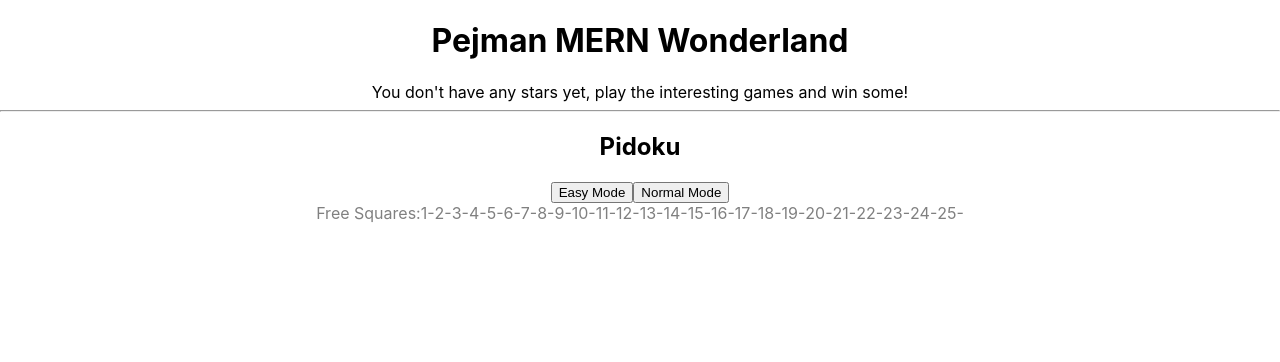
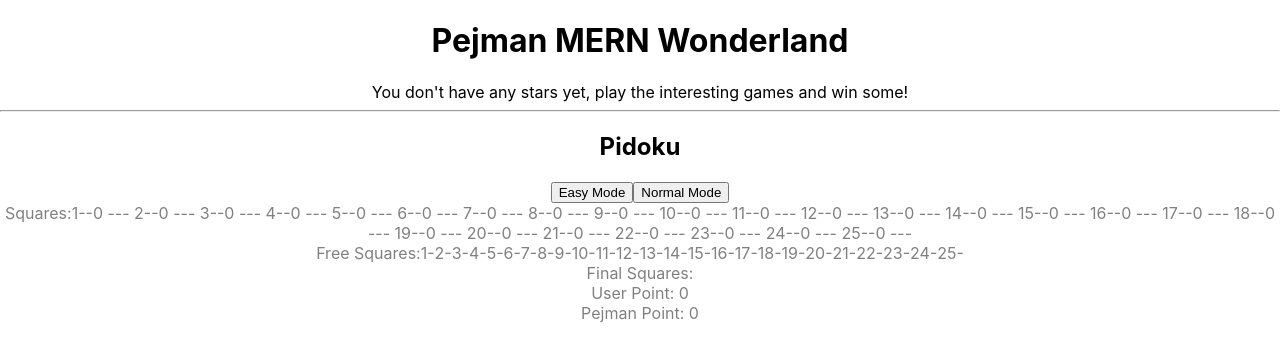
Before and after one commit to PejmanFSD/Pejman-MERN-Wonderland, a React (Create React App) app in the folder client/: page / in a window 1280 px wide. Both pictures are taken after a click on the button "Pidoku". Shown: the top 362 px of the page. Built offline with nearby package versions, Linux system fonts and the light colour scheme.

Commit message:
Calculating the total points.
When all the 24 squares are selected, the total point of the user and their opponent will be calculated.

```diff
--- a/client/src/Pidoku/Pidoku.jsx
+++ b/client/src/Pidoku/Pidoku.jsx
@@ -61,6 +61,7 @@ export default function Pidoku() {
   const [isWin, setIsWin] = useState("");
   const [finalSquares, setFinalSquares] = useState([]);
   const [isShowTime, setIsShowTime] = useState(false);
+  const [isGameResult, setIsGameResult] = useState(false);
 
   const runEasyMode = () => {
     setEasyMode(true);
@@ -118,7 +119,7 @@ export default function Pidoku() {
       currSquares.map((s) =>
         s.id === pejmanNewChoice
           ? { ...s, text: pejmanNums[0], owner: "Pejman" }
-          : s,
+          : s
       ),
     );
     setPejmanNums(pejmanNums.filter((el) => pejmanNums.indexOf(el) !== 0));
@@ -127,6 +128,9 @@ export default function Pidoku() {
   };
   const handleShowTime = () => {
     setIsShowTime(true);
+  }
+  const handleGameResult = () => {
+    setIsGameResult(true);
   }
   useEffect(() => {
     if (isShowTime) {
@@ -152,6 +156,19 @@ export default function Pidoku() {
       }
     }
   }, [isShowTime]);
+  useEffect(() => {
+    if (isGameResult) {
+      for (const s of squares) {
+        if (finalSquares.includes(s.id)) {
+          if (s.owner === "User") {
+            setUserPoint((currUserPoint) => currUserPoint + s.text);
+          } else {
+            setPejmanPoint((currPejmanPoint) => currPejmanPoint + s.text);
+          }
+        }
+      }
+    }
+  }, [isGameResult]);
   return (
     <div>
       <h2>Pidoku</h2>
@@ -170,8 +187,20 @@ export default function Pidoku() {
         )
       )}
       <div style={{ color: "gray" }}>
+        Squares:
+        {squares.map((s) => (
+          <div style={{ display: "inline", color: "gray" }}>{s.id}-{s.owner}-{s.text} --- </div>
+        ))}
+      </div>
+      <div style={{ color: "gray" }}>
         Free Squares:
         {Object.values(freeSquares).map((s) => (
+          <div style={{ display: "inline", color: "gray" }}>{s}-</div>
+        ))}
+      </div>
+      <div style={{ color: "gray" }}>
+        Final Squares:
+        {Object.values(finalSquares).map((s) => (
           <div style={{ display: "inline", color: "gray" }}>{s}-</div>
         ))}
       </div>
@@ -220,6 +249,8 @@ export default function Pidoku() {
           <button onClick={handleOk}>Ok</button>
         </div>
       )}
+      <div style={{ color: "gray" }}>User Point: {userPoint}</div>
+      <div style={{ color: "gray" }}>Pejman Point: {pejmanPoint}</div>
       {isGameStarted &&
         new Array(25).fill(null).map((el, idx) =>
           (idx + 1) % 5 !== 0 ? (
@@ -267,11 +298,14 @@ export default function Pidoku() {
           <button onClick={handleAllowPejman}>Ok</button>
         </div>
       )}
-      {freeSquares.length === 1 &&
+      {freeSquares.length === 1 && finalSquares.length === 0 &&
         <div>
-          <div>All 24 squares are selected, the result of the game relies on the last square</div>
-          <button onClick={handleShowTime}>Show the game result</button>
+          <div>All 24 squares are selected, the result of the game relies on the squares around the last empty one</div>
+          <button onClick={handleShowTime}>Show the decisive squares</button>
         </div>
+      }
+      {finalSquares.length !== 0 &&
+        <button onClick={handleGameResult}>Show the Game Result</button>
       }
     </div>
   );
--- a/client/src/Pidoku/Square.jsx
+++ b/client/src/Pidoku/Square.jsx
@@ -1,5 +1,3 @@
-import { useState } from "react";
-
 export default function Square({
   userNums,
   setUserNums,
@@ -18,7 +16,7 @@ export default function Square({
   const handleClick = () => {
     setSquares((currSquares) =>
       currSquares.map((s) =>
-        s.id === idx + 1 ? { ...s, text: userNums[0], owner: "User" } : s,
+        s.id === idx + 1 ? { ...s, text: userNums[0], owner: "User" } : s
       ),
     );
     setUserNums(userNums.filter((el) => userNums.indexOf(el) !== 0));
@@ -52,8 +50,8 @@ export default function Square({
               : "black",
         opacity:
           (finalSquares.includes(squares.find((s) => s.id === idx + 1).id) ||
-          (freeSquares.length === 1 && squares.find((s) => s.id === idx + 1).id === freeSquares[0])) &&
-          isShowTime ? 1 : 0.3
+          (freeSquares.length === 1 && squares.find((s) => s.id === idx + 1).id === freeSquares[0]))
+          || freeSquares.length > 1 ? 1 : 0.3
       }}
       disabled={squares.find((s) => s.id === idx + 1).text !== 0 || !isUserTurn}
       onClick={handleClick}
```
